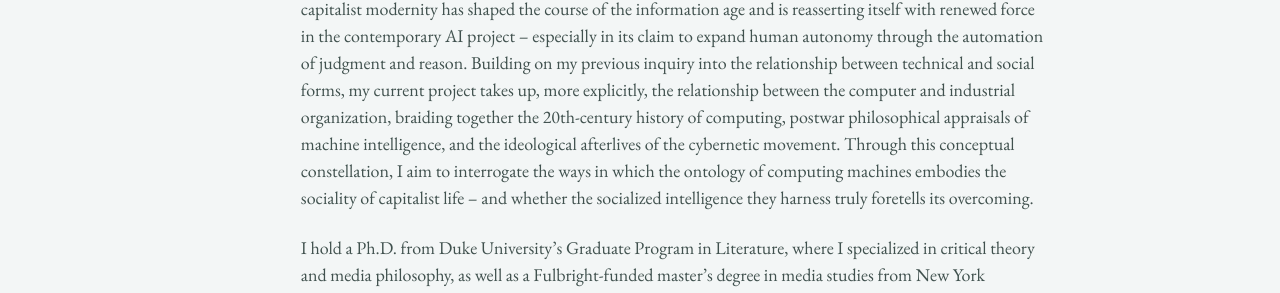
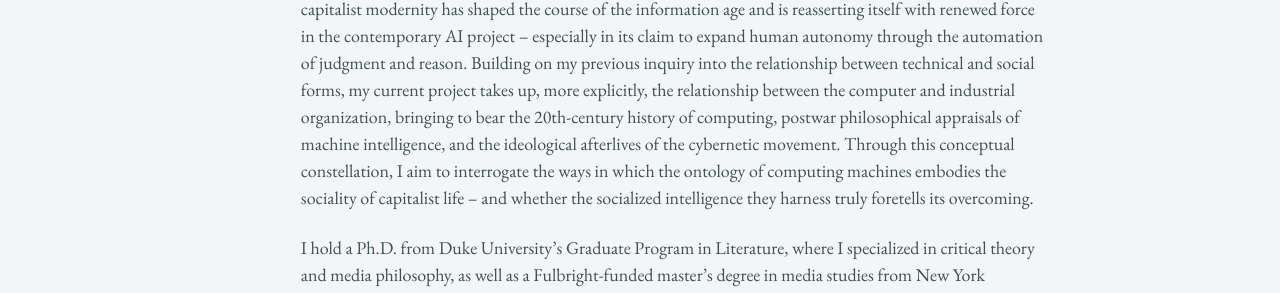
Before and after one commit to epujol90/epujol90.github.io, a Jekyll site: the page built from _pages/about.md, in a window 1280 px wide and 1255 px high. Shown: the part 599-892 px from the top of the window. Built offline with Jekyll 4.4.1, drawn with Linux system fonts in a browser that asks for light colours; some web fonts are replaced; a script bundle is joined from its source files by our own code; library files that are not in the unit come from our copies; some of the changed text lies outside the part shown.

Commit message:
Update about.md

```diff
--- a/_pages/about.md
+++ b/_pages/about.md
@@ -10,6 +10,6 @@ I am a scholar of technology, media, and aesthetics trained in continental philo
 
 My doctoral research centered on the _longue durée_ of industrial modernity and what the early Frankfurt School theorists called “instrumental reason,” tracing its roots to the nineteenth century. My dissertation, _Karl Marx, Philosopher of Technics: Critique, Alienation, and the Materiality of Social Power_, grounded this inquiry in the mid-19th-century debates on technology and political economy central to early appraisals of industrialization -- including Marx's decisive intervention. Drawing on understudied materials from the _Marx-Engels Gesamtausgabe_ (MEGA²), I reconstructed how Marx came to understand the relationship between capitalism and the modern technical system, against the backdrop of a techno-determinist common sense emerging from the Industrial Revolution. Contrary to prevailing economicist and productivist readings, I argued that Marx theorized industrial development and its constitutive mechanism -- the “subsumption” of the labor process by capital -- as an alienated organization of human-technical relations, whereby capitalist power becomes embedded in the very conditions of human life.
 
-As I revise this work into a monograph, my ongoing research traces how "subsumption" as a core dynamic of capitalist modernity has shaped the course of the information age and is reasserting itself with renewed force in the contemporary AI project -- especially in its claim to expand human autonomy through the automation of judgment and reason. Building on my previous inquiry into the relationship between technical and social forms, my current project takes up, more explicitly, the relationship between the computer and industrial organization, braiding together the 20th-century history of computing, postwar philosophical appraisals of machine intelligence, and the ideological afterlives of the cybernetic movement. Through this conceptual constellation, I aim to interrogate the ways in which the ontology of computing machines embodies the sociality of capitalist life -- and whether the socialized intelligence they harness truly foretells its overcoming.
+As I revise this work into a monograph, my ongoing research traces how "subsumption" as a core dynamic of capitalist modernity has shaped the course of the information age and is reasserting itself with renewed force in the contemporary AI project -- especially in its claim to expand human autonomy through the automation of judgment and reason. Building on my previous inquiry into the relationship between technical and social forms, my current project takes up, more explicitly, the relationship between the computer and industrial organization, bringing to bear the 20th-century history of computing, postwar philosophical appraisals of machine intelligence, and the ideological afterlives of the cybernetic movement. Through this conceptual constellation, I aim to interrogate the ways in which the ontology of computing machines embodies the sociality of capitalist life -- and whether the socialized intelligence they harness truly foretells its overcoming.
 
 I hold a Ph.D. from Duke University’s Graduate Program in Literature, where I specialized in critical theory and media philosophy, as well as a Fulbright-funded master’s degree in media studies from New York University. I received my undergraduate training in Spain, where I completed two degrees in philosophy (UNED) and fine art (University of Barcelona). I am currently an affiliated researcher with the Historical Materialism Studies Group of the Societat Catalana de Filosofia -- the philosophy section of the Institut d’Estudis Catalans, the highest academic body for the Catalan language and culture. Alongside my research, I have developed substantive experience in writing pedagogy, including two years of writing center practice at Duke’s Thompson Writing Studio and teaching writing-intensive courses on media theory, philosophy of technology, and the history and politics of AI.
```
